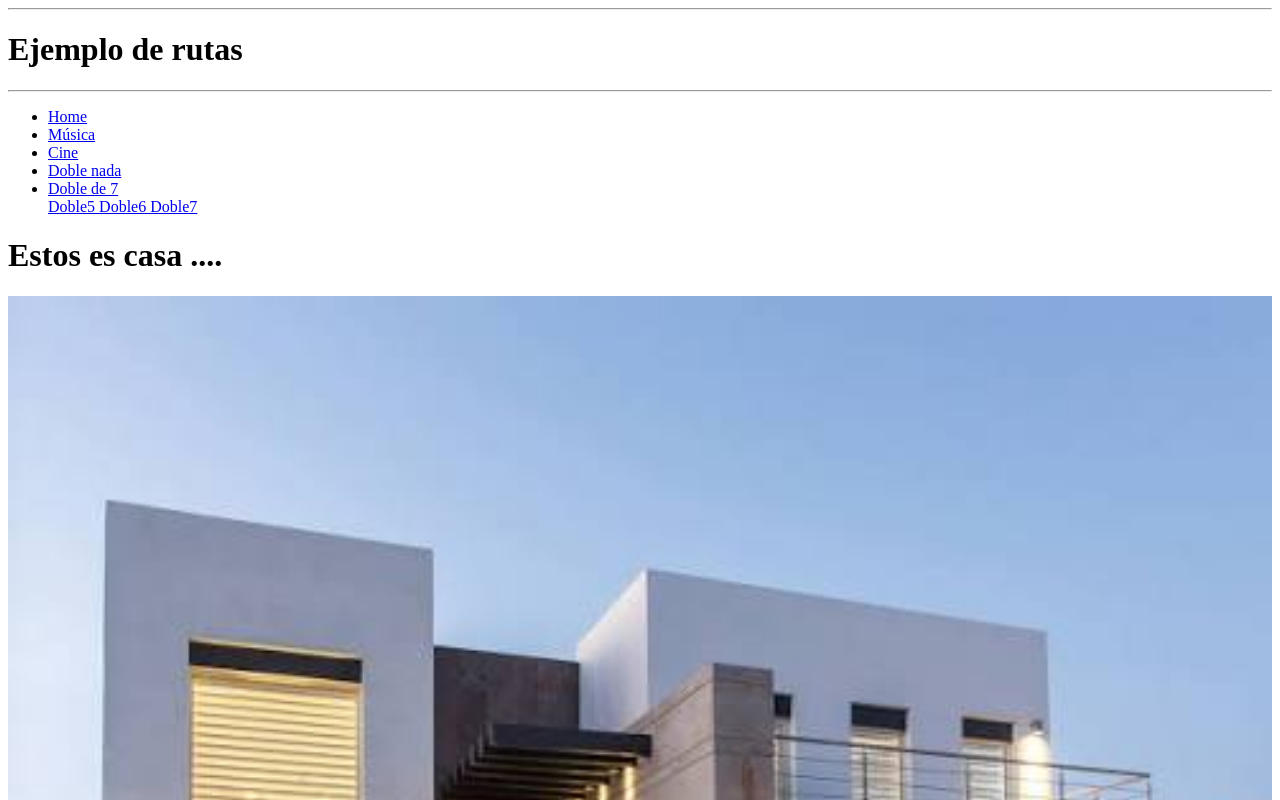
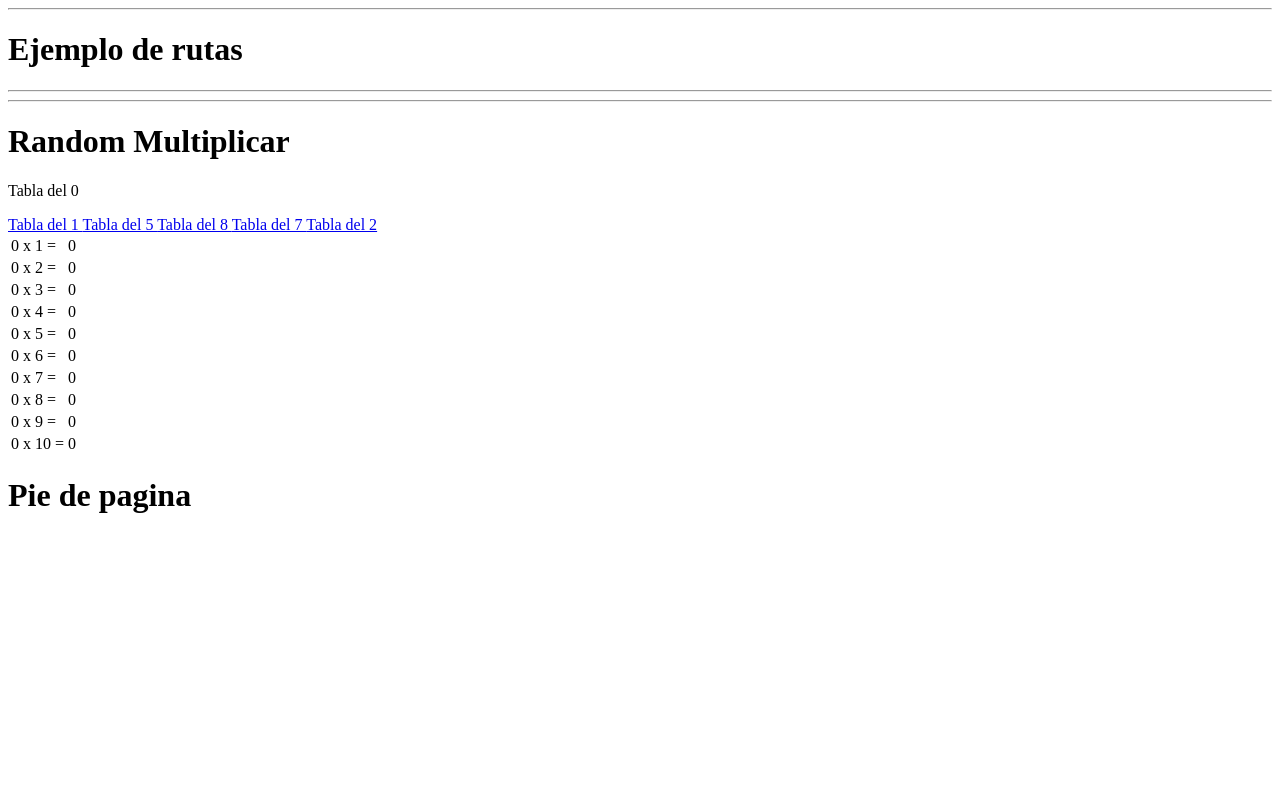
Before and after one commit to Peluas9000/angularrouting, an Angular app: page / in a window 1280 px wide. Shown: the top 800 px of the page. Built offline with nearby package versions, Linux system fonts and the light colour scheme.

Commit message:
Tabla de mltiplicar revisar

```diff
--- a/src/app/app-module.ts
+++ b/src/app/app-module.ts
@@ -8,6 +8,8 @@ import { NotFoundComponent } from './not-found-component/not-found-component';
 import { appRoutingProviders, routing } from './app.routing';
 import { MenuComponent } from './menu-component/menu-component';
 import { NumeroDobleComponent } from './numero-doble-component/numero-doble-component';
+import { MenuTablaMultiplicar } from './menu-tabla-multiplicar/menu-tabla-multiplicar';
+import { MultiplicarRandom } from './multiplicar-random/multiplicar-random';
 
 @NgModule({
   declarations: [
@@ -17,7 +19,9 @@ import { NumeroDobleComponent } from './numero-doble-component/numero-doble-comp
     CineComponent,
     NotFoundComponent,
     MenuComponent,
-    NumeroDobleComponent
+    NumeroDobleComponent,
+    MenuTablaMultiplicar,
+    MultiplicarRandom
   ],
   imports: [BrowserModule, routing],
   providers: [provideBrowserGlobalErrorListeners(), appRoutingProviders],
--- a/src/app/app.html
+++ b/src/app/app.html
@@ -2,11 +2,8 @@
     <hr>
     <h1>Ejemplo de rutas </h1>
     <hr/>
-    <app-menu-component></app-menu-component>
-
-    <router-outlet></router-outlet>
     <hr/>
 
-    <app-numero-doble-component></app-numero-doble-component>
-  <h1>Pie de pagina</h1>
+    <app-multiplicar-random></app-multiplicar-random>
+    <h1>Pie de pagina</h1>
 </div>
--- a/src/app/app.routing.ts
+++ b/src/app/app.routing.ts
@@ -5,6 +5,8 @@ import { CineComponent } from './cine-component/cine-component';
 import { MusicaComponent } from './musica-component/musica-component';
 import { NotFoundComponent } from './not-found-component/not-found-component';
 import { NumeroDobleComponent } from './numero-doble-component/numero-doble-component';
+import { MenuTablaMultiplicar } from './menu-tabla-multiplicar/menu-tabla-multiplicar';
+import { MultiplicarRandom } from './multiplicar-random/multiplicar-random';
 
 //NECESITAMOS UN ARRAY CON LAS RUTAS
 //DIHO ARRAY DEBE SER DE LA CLASE ROUTES
@@ -15,6 +17,7 @@ const appRoutes:Routes=[
     {path:"musica",component:MusicaComponent},
     {path:"numero",component:NumeroDobleComponent},
     {path:"numero/:doble",component:NumeroDobleComponent},
+    {path:"tabla/:numero",component:MultiplicarRandom},
     {path:"**",component:NotFoundComponent}
     ];
 
--- /dev/null
+++ b/src/app/menu-tabla-multiplicar/menu-tabla-multiplicar.html
@@ -0,0 +1 @@
+<app-multiplicar-random></app-multiplicar-random>
--- /dev/null
+++ b/src/app/menu-tabla-multiplicar/menu-tabla-multiplicar.ts
@@ -0,0 +1,18 @@
+import { ChangeDetectorRef, Component, OnInit } from '@angular/core';
+import { ActivatedRoute, Router } from '@angular/router';
+
+@Component({
+  selector: 'app-menu-tabla-multiplicar',
+  standalone: false,
+  styleUrl: './menu-tabla-multiplicar.css',
+  templateUrl: './menu-tabla-multiplicar.html',
+})
+export class MenuTablaMultiplicar implements OnInit {
+
+  constructor() { }
+
+
+
+  public ngOnInit(): void {
+  }
+}
--- /dev/null
+++ b/src/app/multiplicar-random/multiplicar-random.html
@@ -0,0 +1,19 @@
+
+<h1>Random Multiplicar</h1>
+
+<p>Tabla del {{ numero }}</p>
+
+@for (numeroRandom of numerosRandom; track $index) {
+    <a [routerLink]="['/tabla', numeroRandom]">
+        Tabla del {{ numeroRandom }}
+    </a>
+}
+
+<table>
+    @for (fila of filas; track $index) {
+        <tr>
+            <td>{{ numero }} x {{ $index + 1 }} =</td>
+            <td>{{ numero * ($index + 1) }}</td>
+        </tr>
+    }
+</table>
--- /dev/null
+++ b/src/app/multiplicar-random/multiplicar-random.ts
@@ -0,0 +1,40 @@
+import { Component, OnInit } from '@angular/core';
+import { ActivatedRoute } from '@angular/router';
+
+@Component({
+  selector: 'app-multiplicar-random',
+  standalone: false,
+  styleUrl: './multiplicar-random.css',
+  templateUrl: './multiplicar-random.html',
+})
+export class MultiplicarRandom implements OnInit {
+  public numero = 0;
+  public numerosRandom: number[] = [];
+  public filas = Array.from({ length: 10 });
+
+  constructor(
+    private _activatedRoute: ActivatedRoute,
+  ) {
+  }
+
+  public generarNumeroRandom(): number {
+    return Math.floor(Math.random() * 10) + 1;
+  }
+
+  public ngOnInit(): void {
+    this.numerosRandom = Array.from(
+      { length: 5 },
+      () => this.generarNumeroRandom(),
+    );
+
+    this._activatedRoute.paramMap.subscribe((parametros) => {
+      const numeroParametro = Number(parametros.get('numero'));
+
+      if (Number.isInteger(numeroParametro)) {
+        this.numero = numeroParametro;
+      } else {
+        this.numero = this.generarNumeroRandom();
+      }
+    });
+  }
+}
```
Also changed, not shown: src/app/menu-tabla-multiplicar/menu-tabla-multiplicar.css (added), src/app/multiplicar-random/multiplicar-random.css (added), 2 other files (tests, documents, lock files or other folders).
